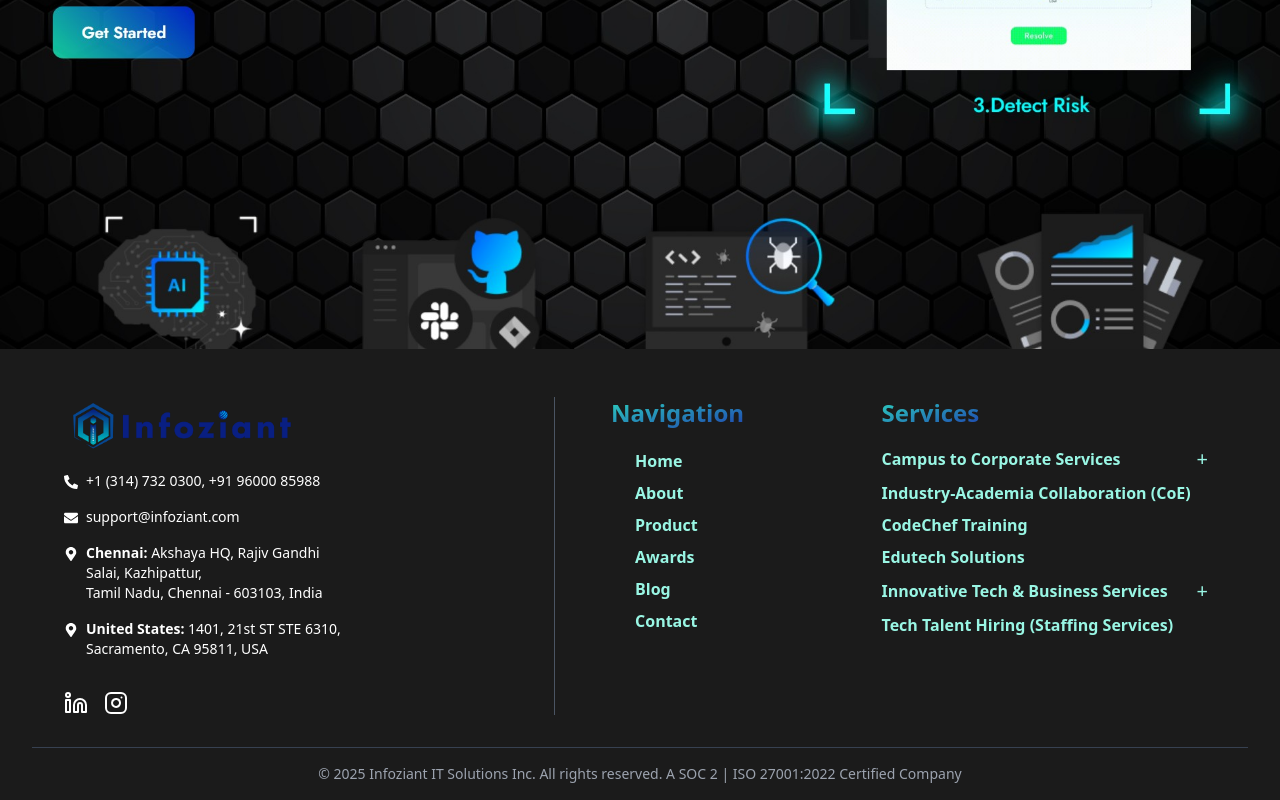
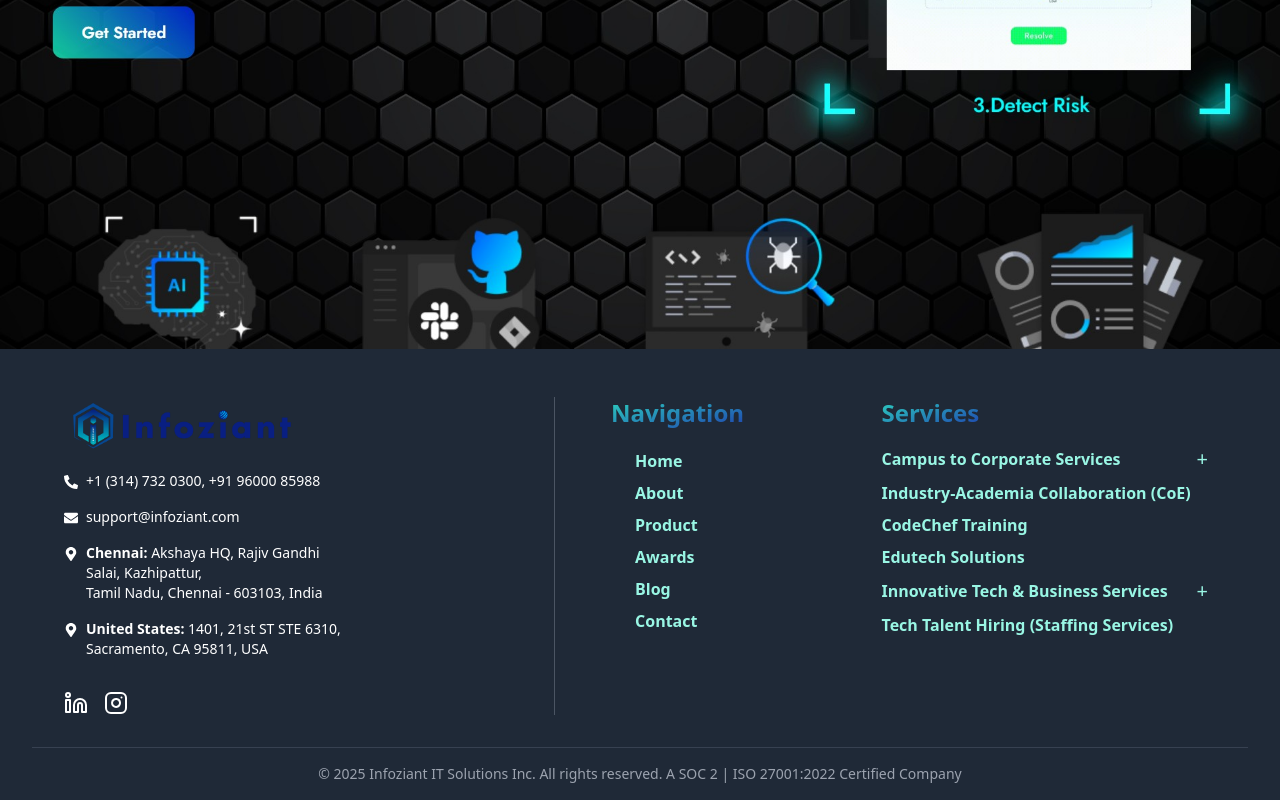
Before and after one commit to infoziantappwrite/Infoziant, a React (Create React App) app: page /testing in a window 1280 px wide. Shown: the part 321-1121 px from the top of the page. Built offline with nearby package versions, Linux system fonts and the light colour scheme.

Commit message:
footer logo

```diff
--- a/src/Components/Footer.jsx
+++ b/src/Components/Footer.jsx
@@ -1,6 +1,7 @@
 import { FaPhoneAlt, FaEnvelope, FaMapMarkerAlt } from "react-icons/fa";
 import { FiLinkedin, FiInstagram } from "react-icons/fi";
 import { Link } from "react-router-dom";
+
 
 import { useState } from "react";
 
@@ -9,12 +10,12 @@ export default function Footer() {
     const [openCampus, setOpenCampus] = useState(false);
 
   return (
-    <footer className="bg-[#1b1b1b] text-white py-8 sm:py-12">
+    <footer className="bg-gray-800 text-white py-8 sm:py-12">
       <div className="max-w-screen-xl mx-auto px-4 sm:px-6 lg:px-8">
         <div className="flex flex-col md:flex-row justify-between items-start gap-8 sm:gap-10">
           {/* Left: Company Info */}
           <div className="w-full md:w-[40%] space-y-4 md:ml-8 text-center md:text-left">
-            <img src="/logo.png" alt="Infoziant Logo" className="w-40 mx-auto sm:w-60 md:w-60 mx-auto md:mx-0" />
+            <img src="/Logo.png" alt="Infoziant Logo" className="w-40 mx-auto sm:w-60 md:w-60 mx-auto md:mx-0" />
             <div className="flex items-start gap-2 justify-center md:justify-start text-xs sm:text-sm">
               <FaPhoneAlt className="mt-1" />
               <span>+1 (314) 732 0300, +91 96000 85988</span>
```
